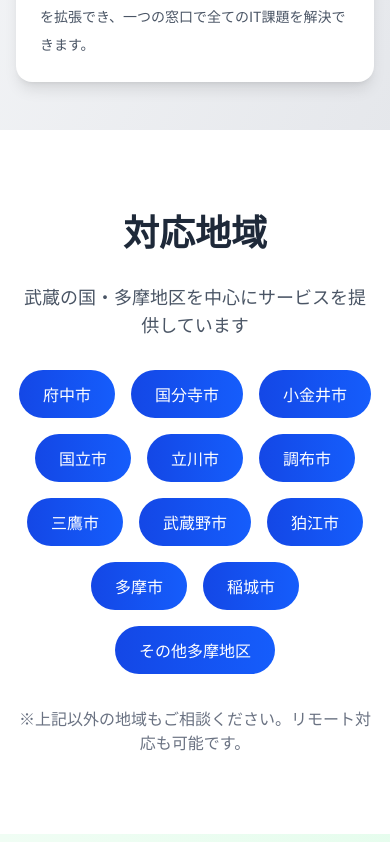
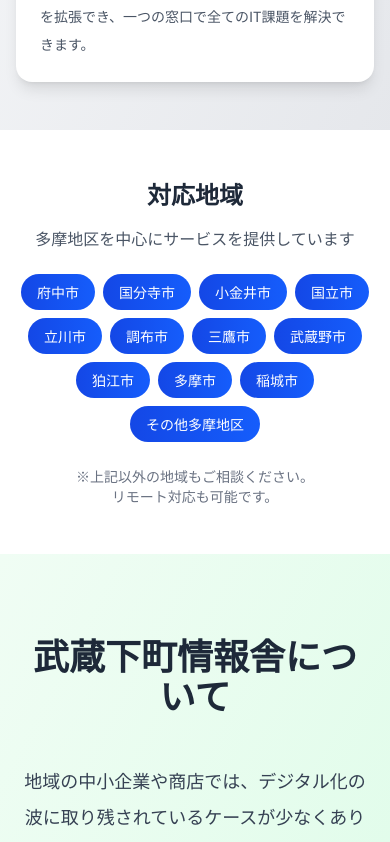
Before and after one commit to Musashi-Shitamachi-Info/shitamachi-it-hp, a Next.js app: page / in a window 390 px wide. Shown: the part 1960-2802 px from the top of the page. Built offline with nearby package versions, Linux system fonts and the light colour scheme.

Commit message:
対応地域セクションのレスポンシブ対応

```diff
--- a/src/app/page.tsx
+++ b/src/app/page.tsx
@@ -1,5 +1,6 @@
 import ServiceCard from "@/components/service-card";
 import StrengthCard from "@/components/strength-card";
+import TargetArea from "@/components/target-area";
 
 export default function Home() {
   return (
@@ -67,25 +68,18 @@ export default function Home() {
       </section>
 
       {/* Target Area Section */}
-      <section id="area" className="py-20 bg-white text-center">
-        <div className="max-w-6xl mx-auto px-4">
-          <h2 className="text-4xl font-bold text-gray-800 mb-8">対応地域</h2>
-          <p className="text-lg text-gray-600 mb-8">武蔵の国・多摩地区を中心にサービスを提供しています</p>
-          <div className="flex flex-wrap justify-center gap-4 mb-8">
-            <span className="bg-gradient-to-r from-blue-700 to-blue-600 text-white px-6 py-3 rounded-full font-medium">府中市</span>
-            <span className="bg-gradient-to-r from-blue-700 to-blue-600 text-white px-6 py-3 rounded-full font-medium">国分寺市</span>
-            <span className="bg-gradient-to-r from-blue-700 to-blue-600 text-white px-6 py-3 rounded-full font-medium">小金井市</span>
-            <span className="bg-gradient-to-r from-blue-700 to-blue-600 text-white px-6 py-3 rounded-full font-medium">国立市</span>
-            <span className="bg-gradient-to-r from-blue-700 to-blue-600 text-white px-6 py-3 rounded-full font-medium">立川市</span>
-            <span className="bg-gradient-to-r from-blue-700 to-blue-600 text-white px-6 py-3 rounded-full font-medium">調布市</span>
-            <span className="bg-gradient-to-r from-blue-700 to-blue-600 text-white px-6 py-3 rounded-full font-medium">三鷹市</span>
-            <span className="bg-gradient-to-r from-blue-700 to-blue-600 text-white px-6 py-3 rounded-full font-medium">武蔵野市</span>
-            <span className="bg-gradient-to-r from-blue-700 to-blue-600 text-white px-6 py-3 rounded-full font-medium">狛江市</span>
-            <span className="bg-gradient-to-r from-blue-700 to-blue-600 text-white px-6 py-3 rounded-full font-medium">多摩市</span>
-            <span className="bg-gradient-to-r from-blue-700 to-blue-600 text-white px-6 py-3 rounded-full font-medium">稲城市</span>
-            <span className="bg-gradient-to-r from-blue-700 to-blue-600 text-white px-6 py-3 rounded-full font-medium">その他多摩地区</span>
-          </div>
-          <p className="text-gray-500">※上記以外の地域もご相談ください。リモート対応も可能です。</p>
+      <section id="area" className="py-12 sm:py-16 md:py-20 bg-white text-center">
+        <div className="max-w-6xl mx-auto px-4 sm:px-6 lg:px-8">
+          <h2 className="text-2xl sm:text-3xl md:text-4xl font-bold text-gray-800 mb-4 sm:mb-6 md:mb-8">対応地域</h2>
+          <p className="text-base sm:text-lg text-gray-600 mb-6 sm:mb-8">
+            <span className="inline-block">多摩地区を中心に</span>
+            <span className="inline-block">サービスを提供しています</span>
+          </p>
+          <TargetArea />
+          <p className="text-sm sm:text-base text-gray-500">
+            <span className="inline-block">※上記以外の地域もご相談ください。</span>
+            <span className="inline-block">リモート対応も可能です。</span>
+          </p>
         </div>
       </section>
 
--- /dev/null
+++ b/src/components/target-area.tsx
@@ -0,0 +1,13 @@
+export default function TargetArea() {
+  const areas = ["府中市", "国分寺市", "小金井市", "国立市", "立川市", "調布市", "三鷹市", "武蔵野市", "狛江市", "多摩市", "稲城市", "その他多摩地区"];
+
+  return (
+    <ul className="flex flex-wrap justify-center gap-2 sm:gap-3 md:gap-4 mb-6 sm:mb-8 list-none">
+      {areas.map((area) => (
+        <li key={area} className="bg-gradient-to-r from-blue-700 to-blue-600 text-white px-4 py-2 sm:px-5 sm:py-3 md:px-6 md:py-3 rounded-full font-medium text-sm sm:text-base">
+          {area}
+        </li>
+      ))}
+    </ul>
+  );
+}
```
